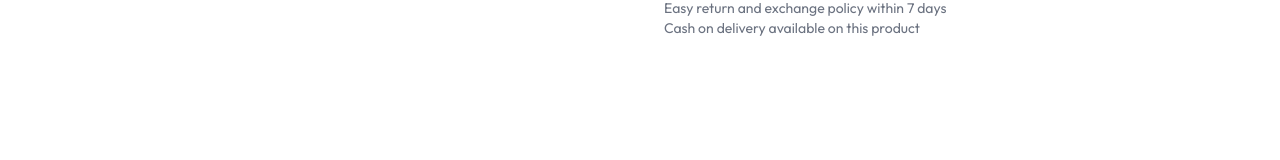
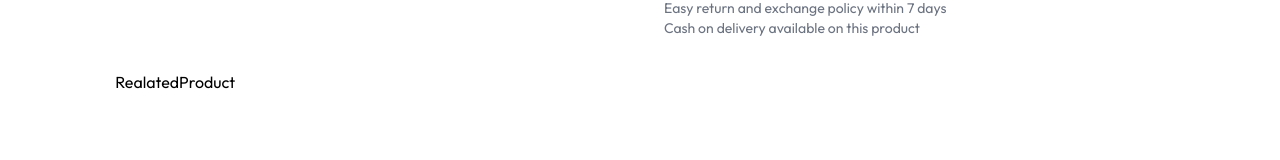
Before and after one commit to salmanulfarisvnb/e-commerce-Website, a React (Vite) app: page /product/aaaaa in a window 1280 px wide. Shown: the part 607-767 px from the top of the page. Built offline with nearby package versions, Linux system fonts and the light colour scheme.

Commit message:
adde some elemets

```diff
--- a/src/App.jsx
+++ b/src/App.jsx
@@ -20,7 +20,7 @@ const App = () => {
       <Navbar />
       <SearchBar />
       <Routes>
-        <Route path="salmanulfarisvnb/" element={<Home />} />
+        <Route path="/salmanulfarisvnb" element={<Home />} />
         <Route path="product/:productId" element={<Product />} />
         <Route path="/cart" element={<Cart />} />
         <Route path="/collection" element={<Collection />} />
--- a/src/components/RealatedProduct.jsx
+++ b/src/components/RealatedProduct.jsx
@@ -9,8 +9,9 @@ const RealatedProduct = ({ category, subCategory }) => {
     if (products.length > 0) {
       let productCopy = products.filter((item) => category === item.category);
       productCopy = products.filter((item) => subCategory === item.category);
+      console.log(productCopy);
     }
-  }, []);
+  }, [products]);
   return <div>RealatedProduct</div>;
 };
 
--- a/src/components/index.js
+++ b/src/components/index.js
@@ -9,6 +9,7 @@ import NewsLetterBox from "./NewsLetterBox";
 import Footer from "./Footer";
 import SearchBar from "./SearchBar";
 import ButtonBase from "./ButtonBase";
+import RelatedProduct from "./RealatedProduct";
 
 export {
   Navbar,
@@ -22,4 +23,5 @@ export {
   Footer,
   SearchBar,
   ButtonBase,
+  RelatedProduct,
 };
--- a/src/pages/Product.jsx
+++ b/src/pages/Product.jsx
@@ -3,6 +3,7 @@ import { useParams } from "react-router-dom";
 import { shopContext } from "../context/ShopContext";
 import { assets } from "../assets/frontend_assets/assets";
 import ButtonBase from "../components/ButtonBase";
+import { RelatedProduct } from "../components";
 
 const Product = () => {
   const { productId } = useParams();
@@ -94,6 +95,10 @@ const Product = () => {
         </div>
       </div>
       {/* --------Display Realated Product-------- */}
+      <RelatedProduct
+        category={productData.category}
+        subCategory={productData.subCategory}
+      />
     </div>
   ) : (
     <div className="opacity-0 "></div>
```
